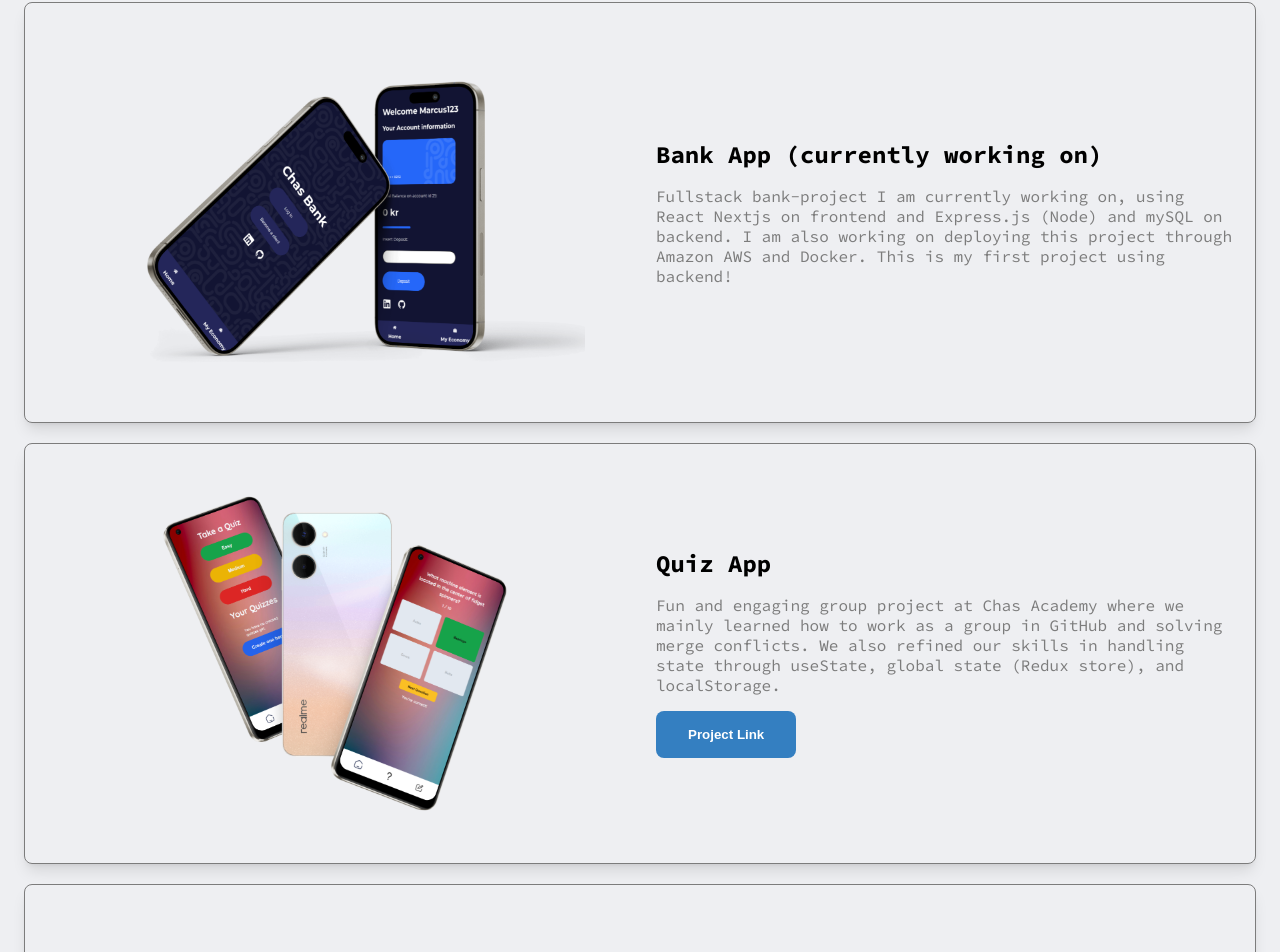
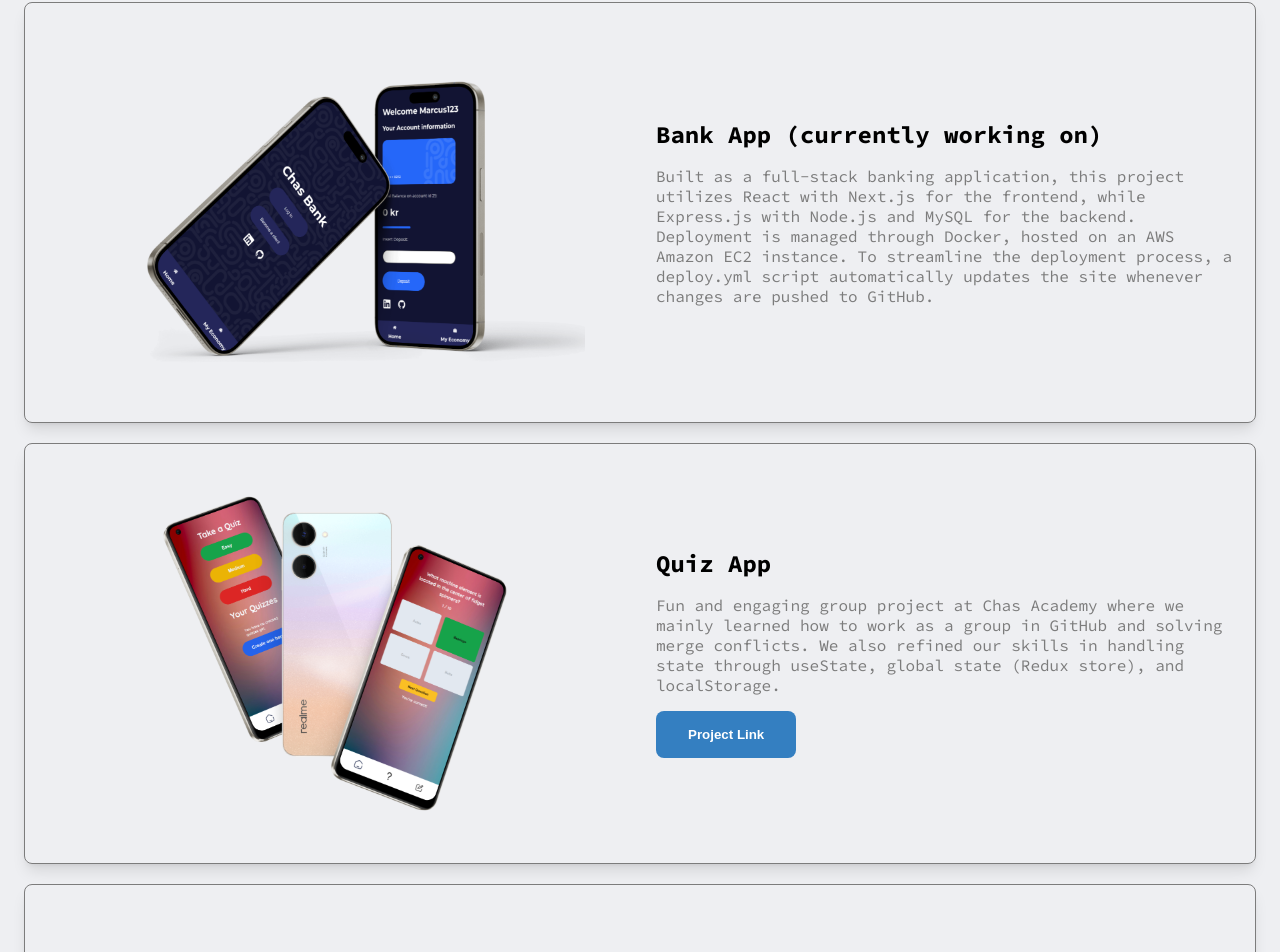
Before and after one commit to maek95/portfolio-marcus-ekstrom, a Next.js app: page / in a window 1280 px wide. Shown: the part 1720-2672 px from the top of the page. Built offline with nearby package versions, Linux system fonts and the light colour scheme.

Commit message:
added link to bank project and changed description

```diff
--- a/components/Projects.jsx
+++ b/components/Projects.jsx
@@ -9,12 +9,12 @@
 
       <Project
         title={"Bank App (currently working on)"}
-        projectLink={""}
+        projectLink={"http://16.171.111.156:3000"}
         imgSrc={"/bank-app-preview3.png"}
         transparentImgBg={true}
         isFinished={false}
       >
-        Fullstack bank-project I am currently working on, using React Nextjs on frontend and Express.js (Node) and mySQL on backend. I am also working on deploying this project through Amazon AWS and Docker. This is my first project using backend!
+        Built as a full-stack banking application, this project utilizes React with Next.js for the frontend, while Express.js with Node.js and MySQL for the backend. Deployment is managed through Docker, hosted on an AWS Amazon EC2 instance. To streamline the deployment process, a deploy.yml script automatically updates the site whenever changes are pushed to GitHub.
       </Project>
 
       <Project
```
